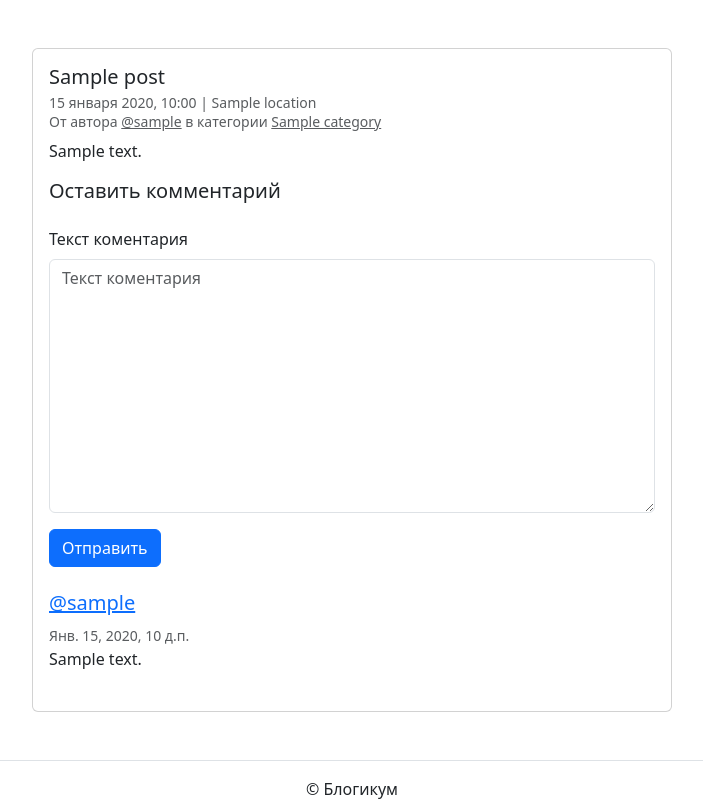
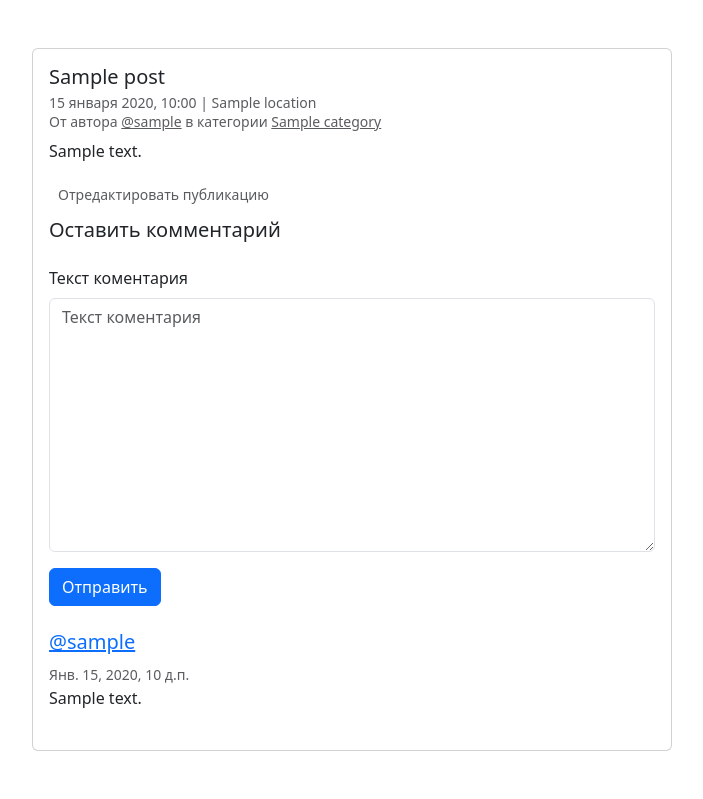
Before and after one commit to ivukolov/django_sprint4, a Django app: page /posts/1/ in a window 1280 px wide. Shown: the part 56-855 px from the top of the page, without its empty margins (288-991 px from the left). Run offline with Django 3.2, Linux system fonts and the light colour scheme; a user stored in the database is signed in; tables that the repository leaves empty hold one stand-in row (values such as "Sample post"); parts of the project's set-up code (start-up, migrations or seed data) failed here and were passed over; some libraries are stand-ins or nearby versions.

Commit message:
added edit publ

```diff
--- a/blogicum/templates/blog/detail.html
+++ b/blogicum/templates/blog/detail.html
@@ -28,14 +28,14 @@
         </h6>
         <p class="card-text">{{ post.text|linebreaksbr }}</p>
         {% if user == post.author %}
-          {% comment %} <div class="mb-2">
+          <div class="mb-2">
             <a class="btn btn-sm text-muted" href="{% url 'blog:edit_post' post.id %}" role="button">
               Отредактировать публикацию
             </a>
-            <a class="btn btn-sm text-muted" href="{% url 'blog:delete_post' post.id %}" role="button">
-              Удалить публикацию
-            </a>
-          </div> {% endcomment %}
+{#            <a class="btn btn-sm text-muted" href="{% url 'blog:delete_post' post.id %}" role="button">#}
+{#              Удалить публикацию#}
+{#            </a>#}
+          </div>
         {% endif %}
         {% include "includes/comments.html" %}
       </div>
```
